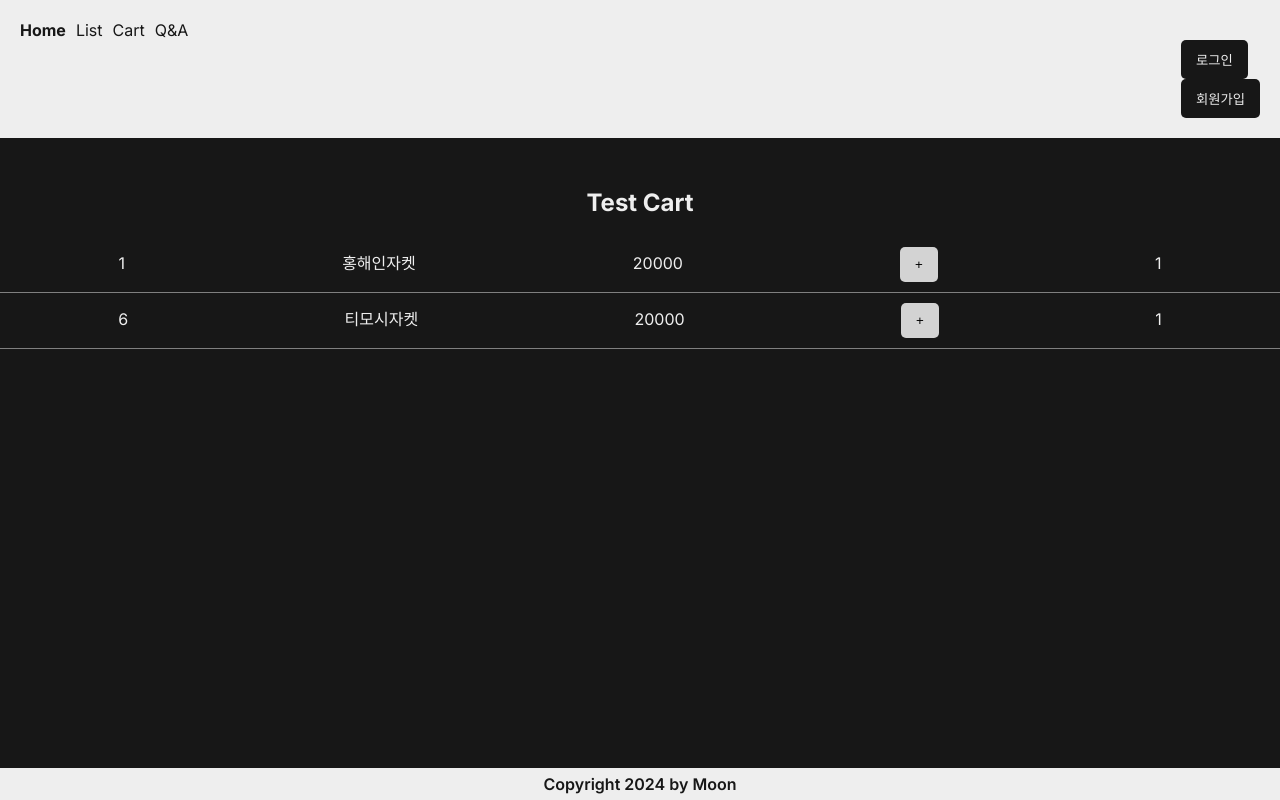
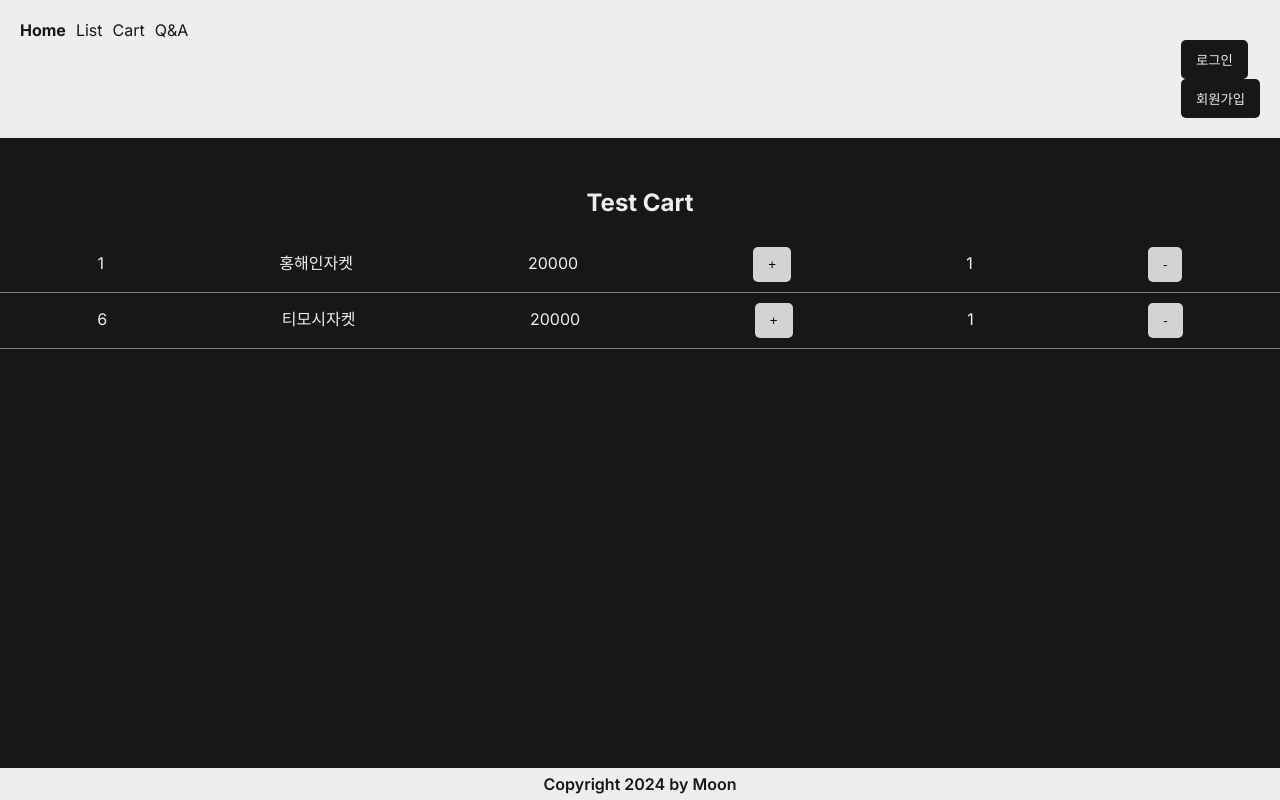
Before and after one commit to mongzii/next-M-market, a Next.js app: page /cart in a window 1280 px wide. Built offline with nearby package versions, Linux system fonts and the light colour scheme; no server answers.

Commit message:
feat: 수량 -기능구현

```diff
--- a/app/cart/Test.js
+++ b/app/cart/Test.js
@@ -50,6 +50,9 @@ export default function Test() {
   const handleUp = i => {
     dispatch(countUp(i));
   };
+  const handleDown = i => {
+    dispatch(countDown(i));
+  };
   return (
     <div>
       {/* <h4>{product}</h4> */}
@@ -65,6 +68,7 @@ export default function Test() {
 
             <button onClick={() => handleUp(i)}>+</button>
             <p>{a.count}</p>
+            <button onClick={() => handleDown(i)}>-</button>
             {/* <button
               onClick={() => handleDown(a.id, a.product, a.price, a.count)}
             >
--- a/redux/store.js
+++ b/redux/store.js
@@ -93,6 +93,7 @@ const CartState = createSlice({
     },
     countDown: (state, action) => {
       //cart에서 수량 조절하는 것, 마이너스
+      state[action.payload].count--;
       // for(let i=0; i<Item.length; i++){
       //   if()
       // }
```
